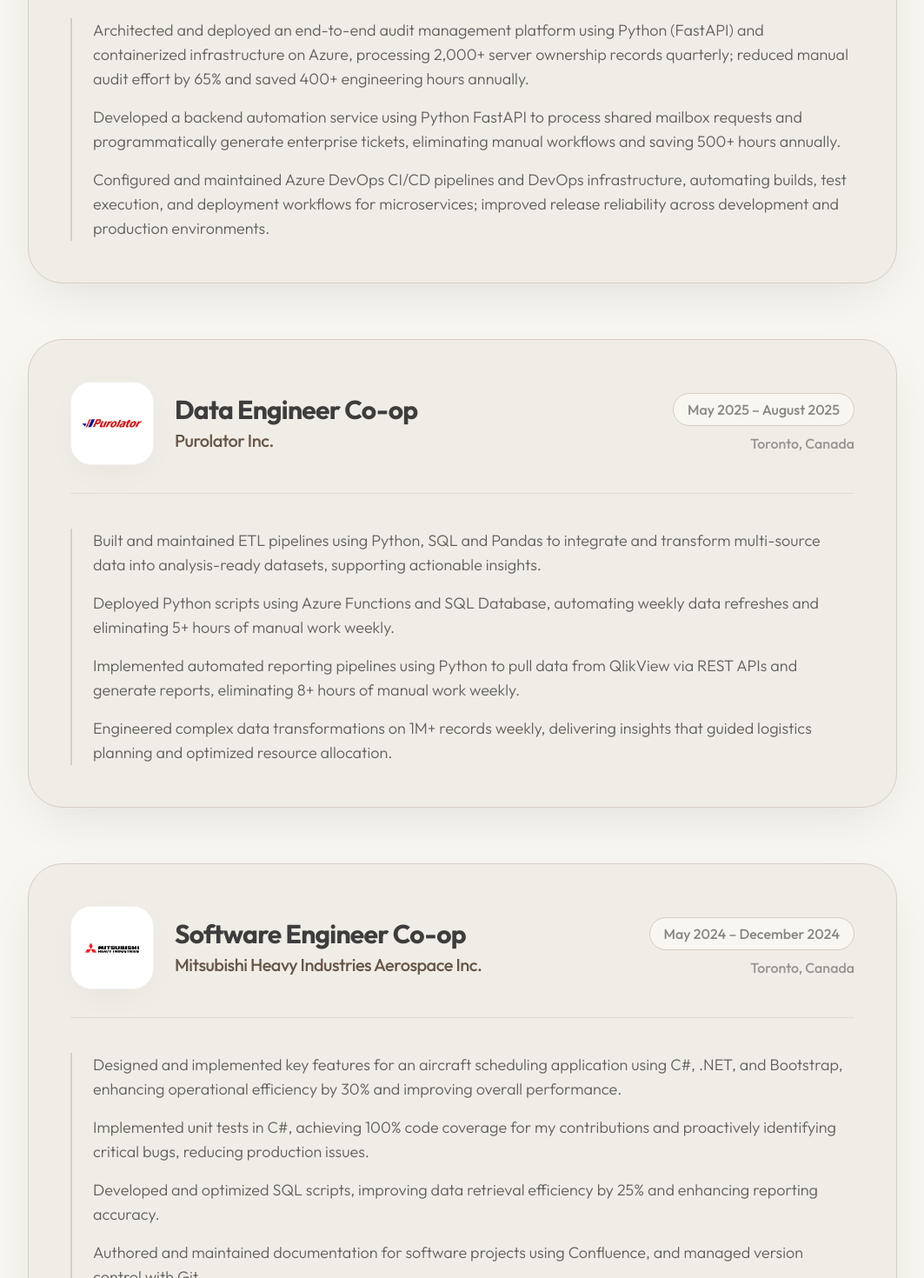
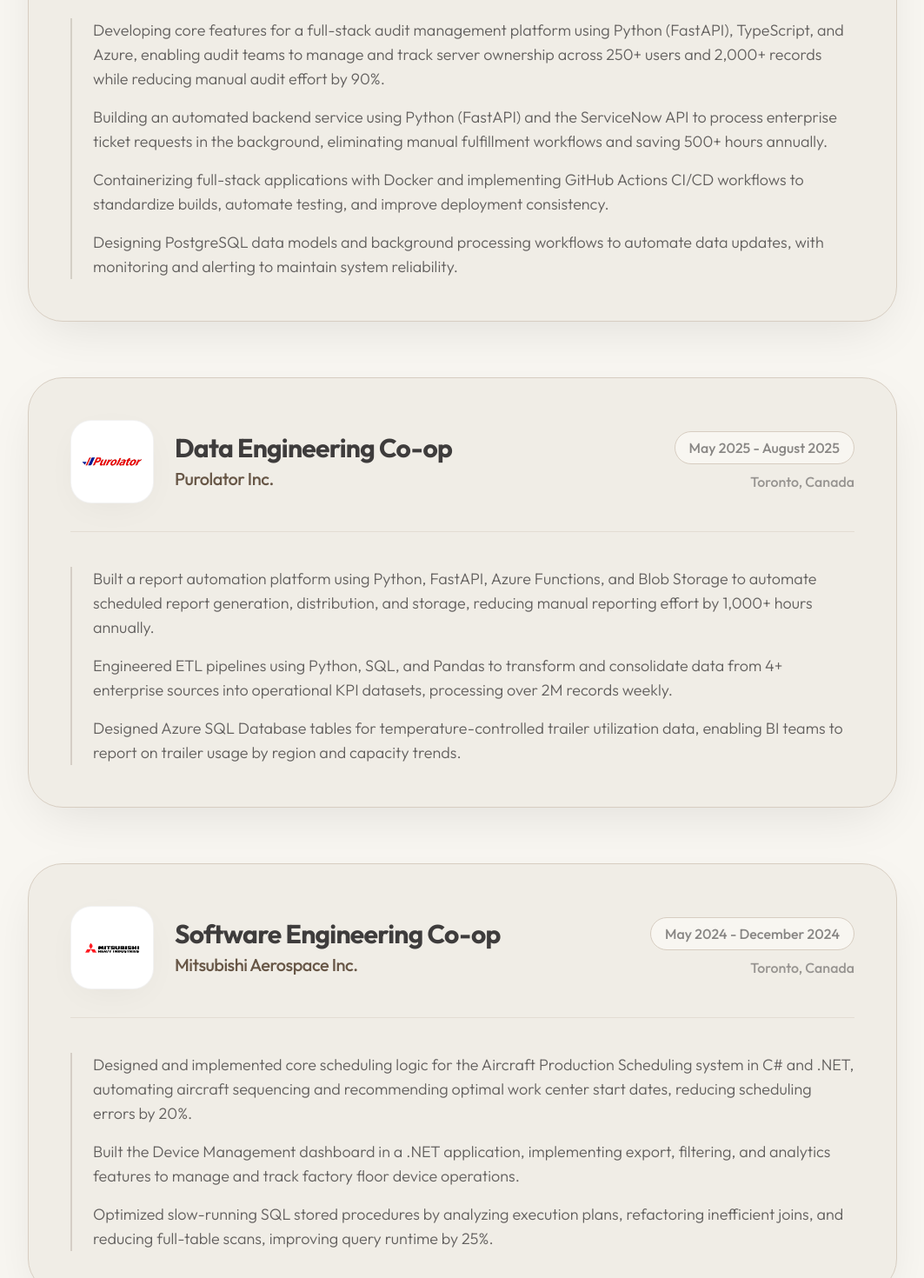
Before and after one commit to Majd-Dayoub/mdayoubPortfolio, a React (Vite) app: page / in a window 1280 px wide. Shown: the part 2400-3870 px from the top of the page at 87% size, without its empty margins (108-1171 px from the left). Built offline with nearby package versions, Linux system fonts and the light colour scheme; a web font is replaced by a local one.

Commit message:
Updated Experience

```diff
--- a/src/components/Experience.jsx
+++ b/src/components/Experience.jsx
@@ -8,41 +8,40 @@ const experienceData = [
     company: "Co-operators Insurance",
     logo: cooperatorsLogo,
     website: "https://www.cooperators.ca",
-    role: "Cloud Engineer Co-op",
-    period: "January 2026 – Present",
+    role: "Cloud Engineering Co-op",
+    period: "January 2026 - Present",
     location: "Toronto, Canada",
     responsibilities: [
-      "Architected and deployed an end-to-end audit management platform using Python (FastAPI) and containerized infrastructure on Azure, processing 2,000+ server ownership records quarterly; reduced manual audit effort by 65% and saved 400+ engineering hours annually.",
-      "Developed a backend automation service using Python FastAPI to process shared mailbox requests and programmatically generate enterprise tickets, eliminating manual workflows and saving 500+ hours annually.",
-      "Configured and maintained Azure DevOps CI/CD pipelines and DevOps infrastructure, automating builds, test execution, and deployment workflows for microservices; improved release reliability across development and production environments.",
+      "Developing core features for a full-stack audit management platform using Python (FastAPI), TypeScript, and Azure, enabling audit teams to manage and track server ownership across 250+ users and 2,000+ records while reducing manual audit effort by 90%.",
+      "Building an automated backend service using Python (FastAPI) and the ServiceNow API to process enterprise ticket requests in the background, eliminating manual fulfillment workflows and saving 500+ hours annually.",
+      "Containerizing full-stack applications with Docker and implementing GitHub Actions CI/CD workflows to standardize builds, automate testing, and improve deployment consistency.",
+      "Designing PostgreSQL data models and background processing workflows to automate data updates, with monitoring and alerting to maintain system reliability.",
     ],
   },
   {
     company: "Purolator Inc.",
     logo: purolatorLogo,
     website: "https://www.purolator.com",
-    role: "Data Engineer Co-op",
-    period: "May 2025 – August 2025",
+    role: "Data Engineering Co-op",
+    period: "May 2025 - August 2025",
     location: "Toronto, Canada",
     responsibilities: [
-      "Built and maintained ETL pipelines using Python, SQL and Pandas to integrate and transform multi-source data into analysis-ready datasets, supporting actionable insights.",
-      "Deployed Python scripts using Azure Functions and SQL Database, automating weekly data refreshes and eliminating 5+ hours of manual work weekly.",
-      "Implemented automated reporting pipelines using Python to pull data from QlikView via REST APIs and generate reports, eliminating 8+ hours of manual work weekly.",
-      "Engineered complex data transformations on 1M+ records weekly, delivering insights that guided logistics planning and optimized resource allocation.",
+      "Built a report automation platform using Python, FastAPI, Azure Functions, and Blob Storage to automate scheduled report generation, distribution, and storage, reducing manual reporting effort by 1,000+ hours annually.",
+      "Engineered ETL pipelines using Python, SQL, and Pandas to transform and consolidate data from 4+ enterprise sources into operational KPI datasets, processing over 2M records weekly.",
+      "Designed Azure SQL Database tables for temperature-controlled trailer utilization data, enabling BI teams to report on trailer usage by region and capacity trends.",
     ],
   },
   {
-    company: "Mitsubishi Heavy Industries Aerospace Inc.",
+    company: "Mitsubishi Aerospace Inc.",
     logo: mhicaLogo,
     website: "https://www.mhi.com",
-    role: "Software Engineer Co-op",
-    period: "May 2024 – December 2024",
+    role: "Software Engineering Co-op",
+    period: "May 2024 - December 2024",
     location: "Toronto, Canada",
     responsibilities: [
-      "Designed and implemented key features for an aircraft scheduling application using C#, .NET, and Bootstrap, enhancing operational efficiency by 30% and improving overall performance.",
-      "Implemented unit tests in C#, achieving 100% code coverage for my contributions and proactively identifying critical bugs, reducing production issues.",
-      "Developed and optimized SQL scripts, improving data retrieval efficiency by 25% and enhancing reporting accuracy.",
-      "Authored and maintained documentation for software projects using Confluence, and managed version control with Git.",
+      "Designed and implemented core scheduling logic for the Aircraft Production Scheduling system in C# and .NET, automating aircraft sequencing and recommending optimal work center start dates, reducing scheduling errors by 20%.",
+      "Built the Device Management dashboard in a .NET application, implementing export, filtering, and analytics features to manage and track factory floor device operations.",
+      "Optimized slow-running SQL stored procedures by analyzing execution plans, refactoring inefficient joins, and reducing full-table scans, improving query runtime by 25%.",
     ],
   },
 ];
```
Also changed, not shown: 1 other file (tests, documents, lock files or other folders).
